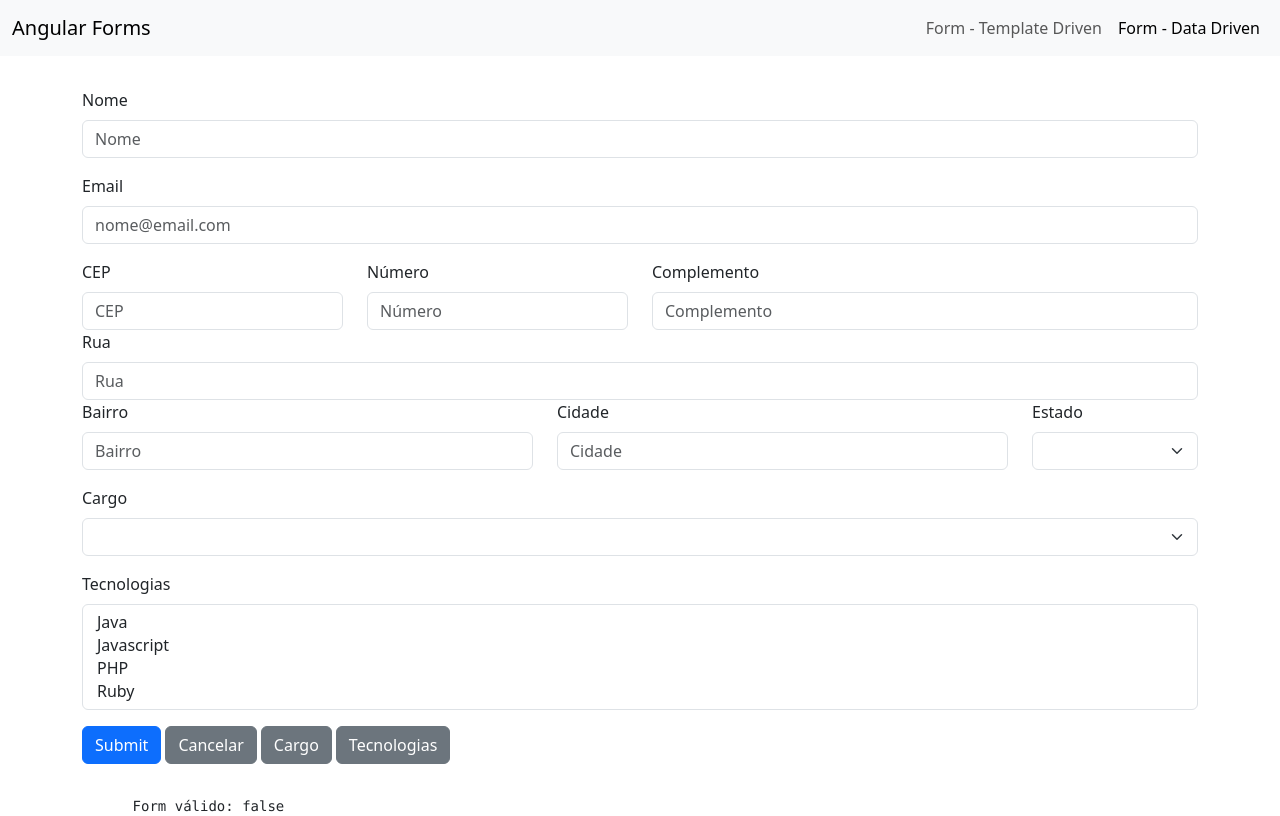
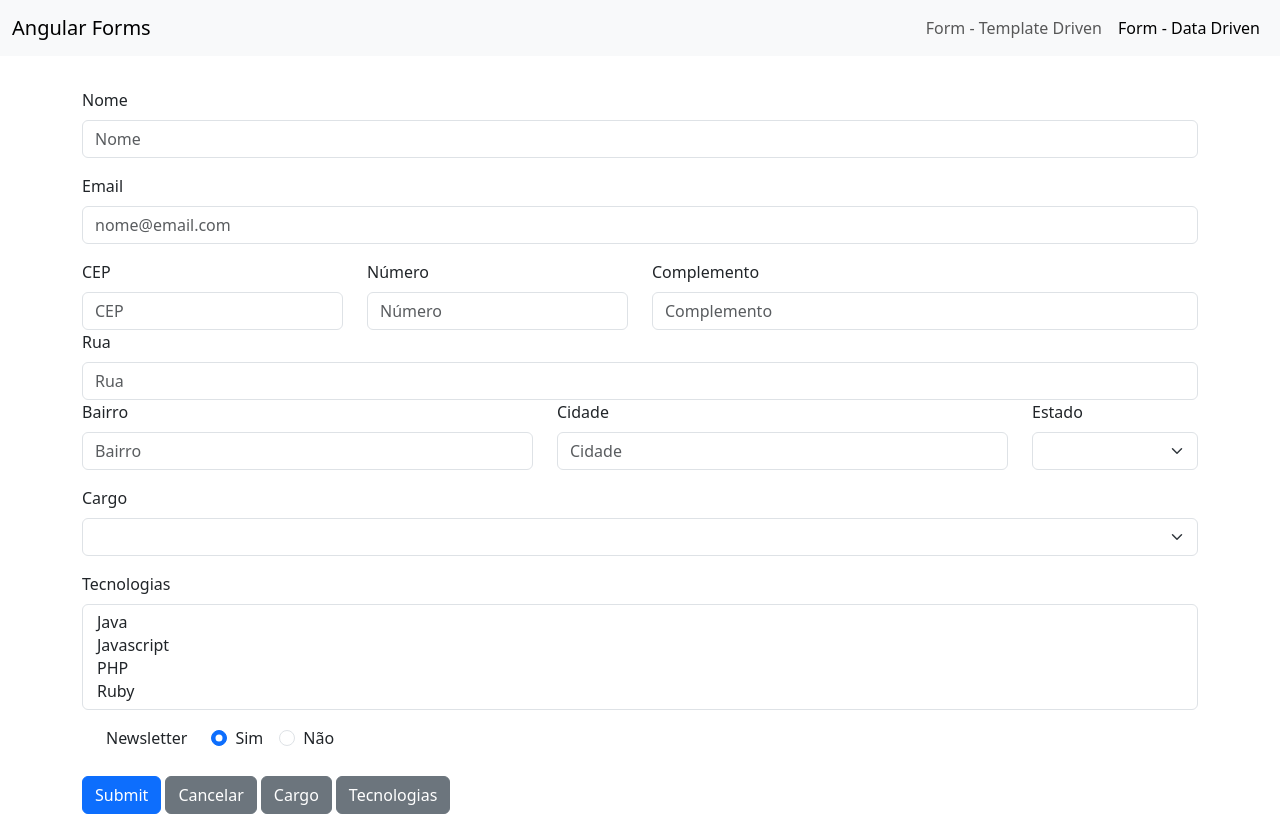
Before and after one commit to rafaelpeinado/angular, an Angular app in the folder projetos/forms/: page /data-form in a window 1280 px wide. Shown: the top 816 px of the page. Built offline with nearby package versions, Linux system fonts and the light colour scheme.

Commit message:
wip: finaliza radio button (botao do tipo radio)

```diff
--- a/projetos/forms/src/app/data-form/data-form.component.html
+++ b/projetos/forms/src/app/data-form/data-form.component.html
@@ -144,6 +144,20 @@
   </div>
 
   <div class="col-12">
+    <div class="form-check form-check-inline">
+      <label for="newsletter" class="form-label me-2">Newsletter</label>
+    </div>
+    <div class="form-check form-check-inline" *ngFor="let newsletter of newsletterOp">
+      <input class="form-check-input" type="radio" formControlName="newsletter" id="newsletter{{ newsletter.valor }}" [value]="newsletter.valor">
+      <label class="form-check-label" for="newsletter{{ newsletter.valor }}">{{ newsletter.desc }}</label>
+    </div>
+    <div *ngIf="!formulario.get('newsletter')?.valid && formulario.get('newsletter')?.touched" id="newsletter"
+      class="invalid-feedback">
+      Newsletter é obrigatório.
+    </div>
+  </div>
+
+  <div class="col-12">
     <!-- <button type="submit" class="btn btn-primary mb-3" [disabled]="!formulario.valid">Submit</button> -->
     <button type="submit" class="btn btn-primary mb-3">Submit</button>
     <button class="btn btn-secondary mb-3 ms-1" (click)="resetar()">Cancelar</button>
--- a/projetos/forms/src/app/data-form/data-form.component.ts
+++ b/projetos/forms/src/app/data-form/data-form.component.ts
@@ -18,6 +18,7 @@ export class DataFormComponent implements OnInit {
   public estados!: Observable<EstadoBr[]>;
   public cargos: any[] = [];
   public tecnologias: any[] = [];
+  public newsletterOp: any[] = [];
 
   constructor(
     private formBuilder: FormBuilder,
@@ -33,6 +34,7 @@ export class DataFormComponent implements OnInit {
     this.estados = this.dropdownService.getEstadosBr();
     this.cargos = this.dropdownService.getCargos();
     this.tecnologias = this.dropdownService.getTecnologias();
+    this.newsletterOp = this.dropdownService.getNewsletter();
 
     // this.formulario = new FormGroup({
     //   nome: new FormControl(null),
@@ -63,6 +65,7 @@ export class DataFormComponent implements OnInit {
 
       cargo: [null],
       tecnologias: [null],
+      newsletter: ['s'], // para ficar como padrão
     });
   }
 
--- a/projetos/forms/src/app/shared/services/dropdown.service.ts
+++ b/projetos/forms/src/app/shared/services/dropdown.service.ts
@@ -30,4 +30,11 @@ export class DropdownService {
       { nome: 'ruby', desc: 'Ruby' },
     ];
   }
+
+  public getNewsletter(): any[] {
+    return [
+      { valor: 's', desc: 'Sim' },
+      { valor: 'n', desc: 'Não' },
+    ];
+  }
 }
```
Also changed, not shown: 1 other file (tests, documents, lock files or other folders).
